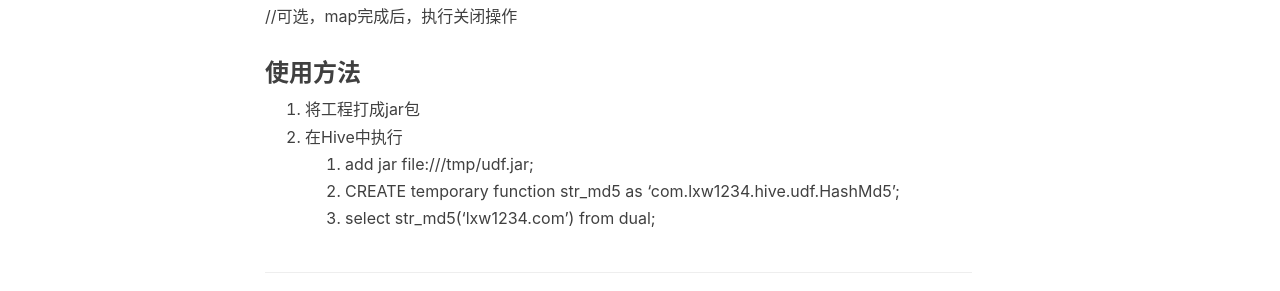
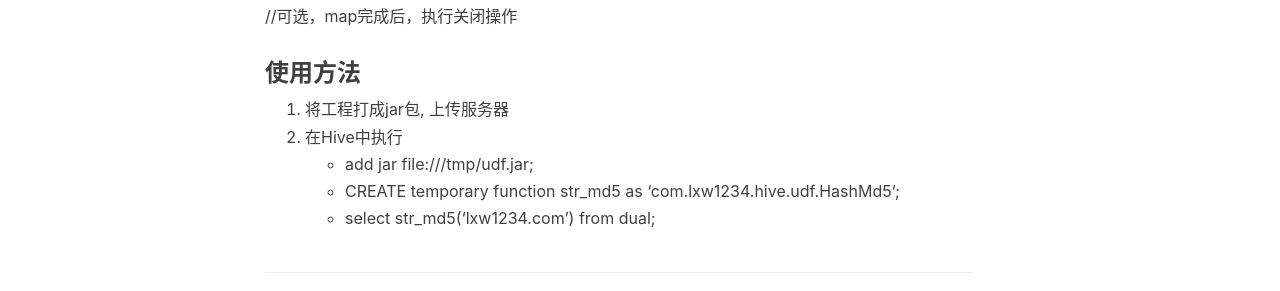
Before and after one commit to panwix/panwix.github.io, a Jekyll site: the page built from _posts/2017-3-16-hive-udf.md, in a window 1280 px wide. Shown: the part 1439-1730 px from the top of the page. Built offline with Jekyll 4.4.1, drawn with Linux system fonts in a browser that asks for light colours; nearby versions of some CDN libraries; comment, search, counter and statistics services are not loaded.

Commit message:
udf页面修改

```diff
--- a/_posts/2017-3-16-hive-udf.md
+++ b/_posts/2017-3-16-hive-udf.md
@@ -35,8 +35,8 @@ Hive中，除了提供丰富的内置函数之外，还允许用户使用java开
 
 ### 使用方法
 
-1. 将工程打成jar包
+1. 将工程打成jar包, 上传服务器
 2. 在Hive中执行
-    1. add jar file:///tmp/udf.jar;
-    2. CREATE temporary function str_md5 as 'com.lxw1234.hive.udf.HashMd5';
-    3. select str_md5(‘lxw1234.com’) from dual;
+    * add jar file:///tmp/udf.jar;
+    * CREATE temporary function str_md5 as 'com.lxw1234.hive.udf.HashMd5';
+    * select str_md5(‘lxw1234.com’) from dual;
```
